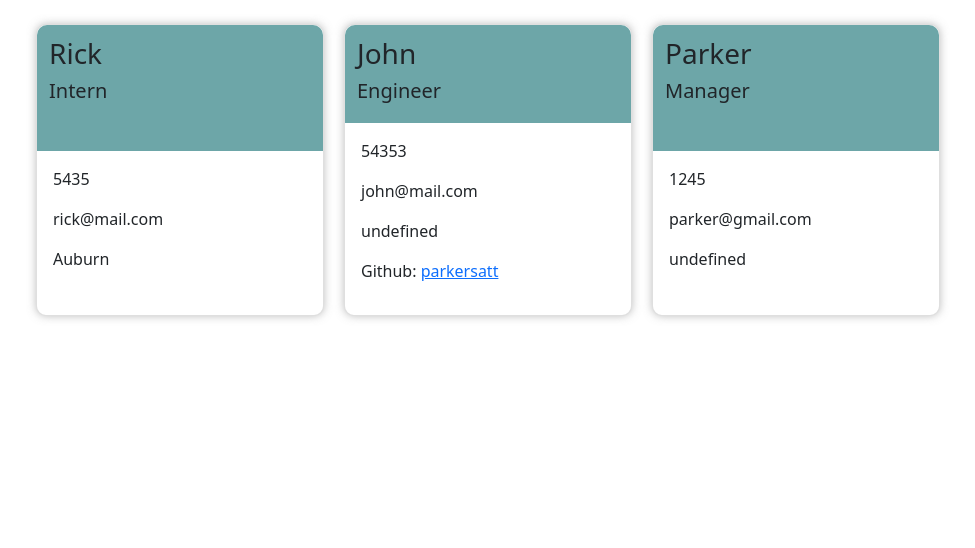
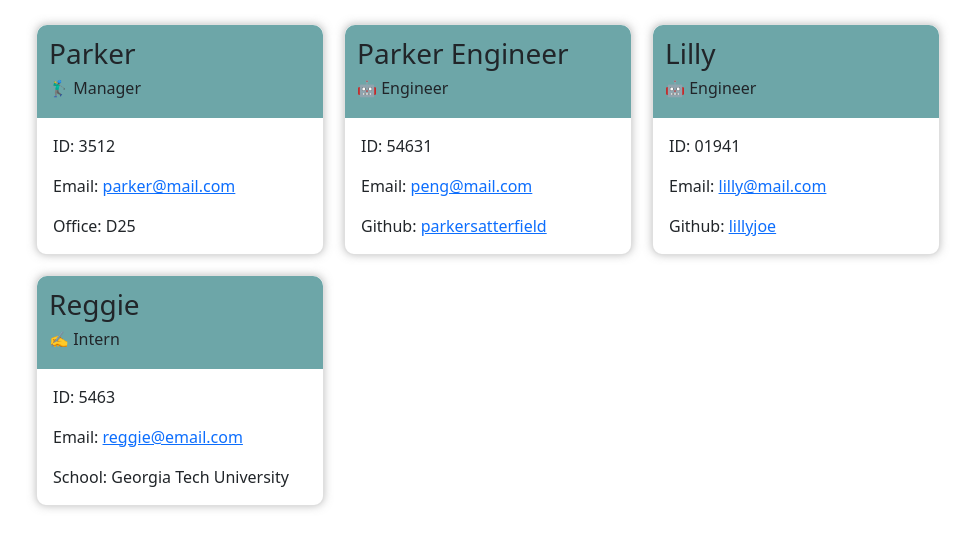
Before and after one commit to parkersatterfield/Team-Profile-Generator, a website: page src/index.html in a window 1280 px wide. Shown: the part 98-646 px from the top of the page, without its empty margins (44-1019 px from the left). Drawn offline with nearby package versions, Linux system fonts and the light colour scheme.

Commit message:
prepped for submission

```diff
--- a/src/index.html
+++ b/src/index.html
@@ -20,40 +20,53 @@
 
         <div class="card" style="width: 18rem;">
             <div class = 'card-body card-head-custom'>
-                <h3>Rick</h3>
-                <h5>Intern</h5>
+                <h3>Parker</h3>
+                <h6>🏌️‍♂️ Manager</h6>
             </div>
             <div class="card-body">
-                <p class="card-text">5435</p>
-                <p class="card-text">rick@mail.com</p>
-                <p class="card-text">Auburn</p>
+                <p class="card-text">ID: 3512</p>
+                <p class='card-text'>Email: <a href="mailto: parker@mail.com">parker@mail.com</a></p>
+                <p class="card-text">Office: D25</p>
             </div>
         </div>
 
 
         <div class="card" style="width: 18rem;">
             <div class = 'card-body card-head-custom'>
-                <h3>John</h3>
-                <h5>Engineer</h5>
+                <h3>Parker Engineer</h3>
+                <h6>🤖 Engineer</h6>
             </div>
             <div class="card-body">
-                <p class="card-text">54353</p>
-                <p class="card-text">john@mail.com</p>
-                <p class="card-text">undefined</p>
-                <p>Github: <a href="">parkersatt</a></p>
+                <p class="card-text">ID: 54631</p>
+                <p class='card-text'>Email: <a href="mailto: peng@mail.com">peng@mail.com</a></p>
+                <p class='card-text'>Github: <a href="https://www.github.com/parkersatterfield" target= "_blank">parkersatterfield</a></p>
+            </div>
+        </div>
+
+
+
+        <div class="card" style="width: 18rem;">
+            <div class = 'card-body card-head-custom'>
+                <h3>Lilly</h3>
+                <h6>🤖 Engineer</h6>
+            </div>
+            <div class="card-body">
+                <p class="card-text">ID: 01941</p>
+                <p class='card-text'>Email: <a href="mailto: lilly@mail.com">lilly@mail.com</a></p>
+                <p class='card-text'>Github: <a href="https://www.github.com/lillyjoe" target= "_blank">lillyjoe</a></p>
             </div>
         </div>
 
 
         <div class="card" style="width: 18rem;">
             <div class = 'card-body card-head-custom'>
-                <h3>Parker</h3>
-                <h5>Manager</h5>
+                <h3>Reggie</h3>
+                <h6>✍️ Intern</h6>
             </div>
             <div class="card-body">
-                <p class="card-text">1245</p>
-                <p class="card-text">parker@gmail.com</p>
-                <p class="card-text">undefined</p>
+                <p class="card-text">ID: 5463</p>
+                <p class='card-text'>Email: <a href="mailto: reggie@email.com">reggie@email.com</a></p>
+                <p class="card-text">School: Georgia Tech University</p>
             </div>
         </div>
 
```
Also changed, not shown: index.js (+13 -8 lines), README.md, src/images/gif.GIF (added), src/images/mock.png (added).
